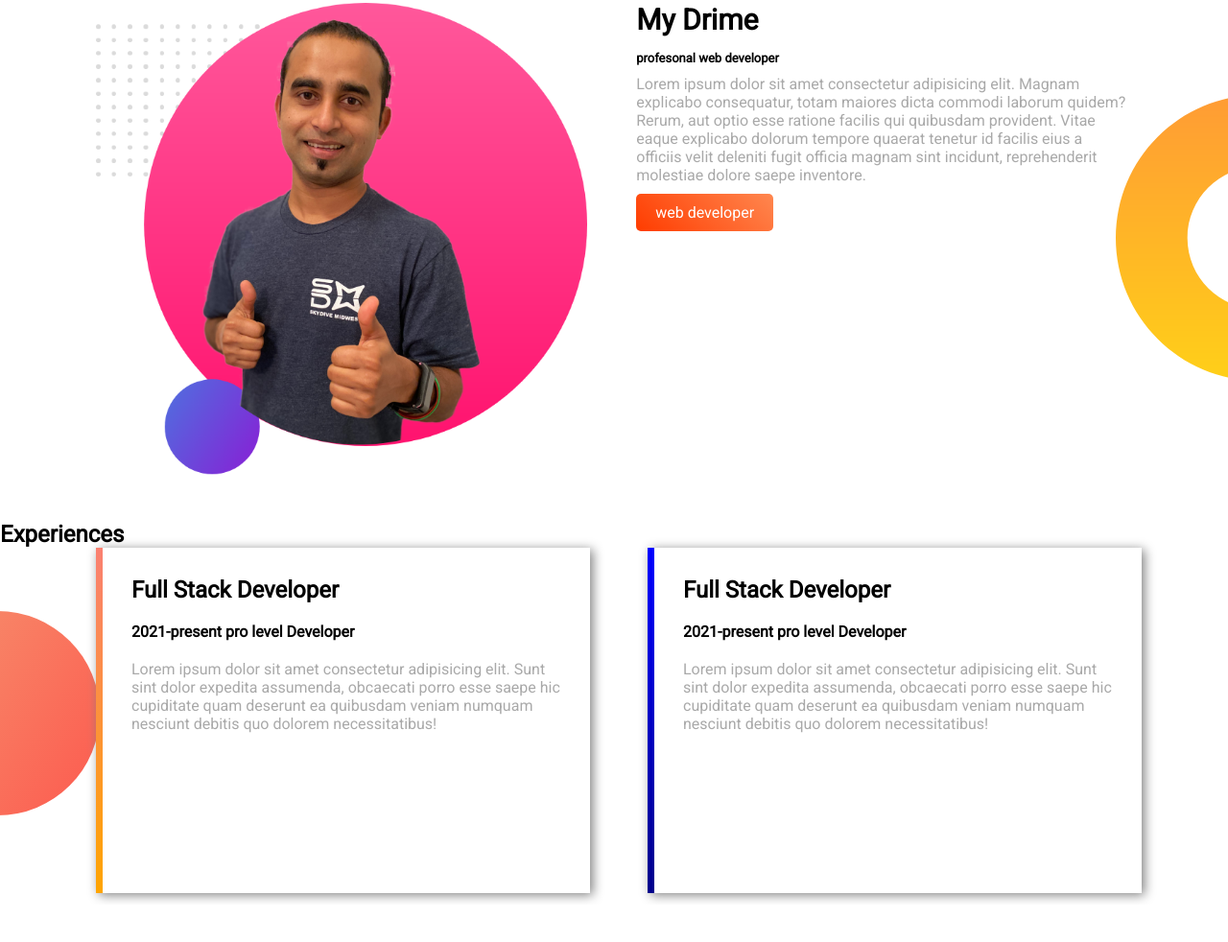
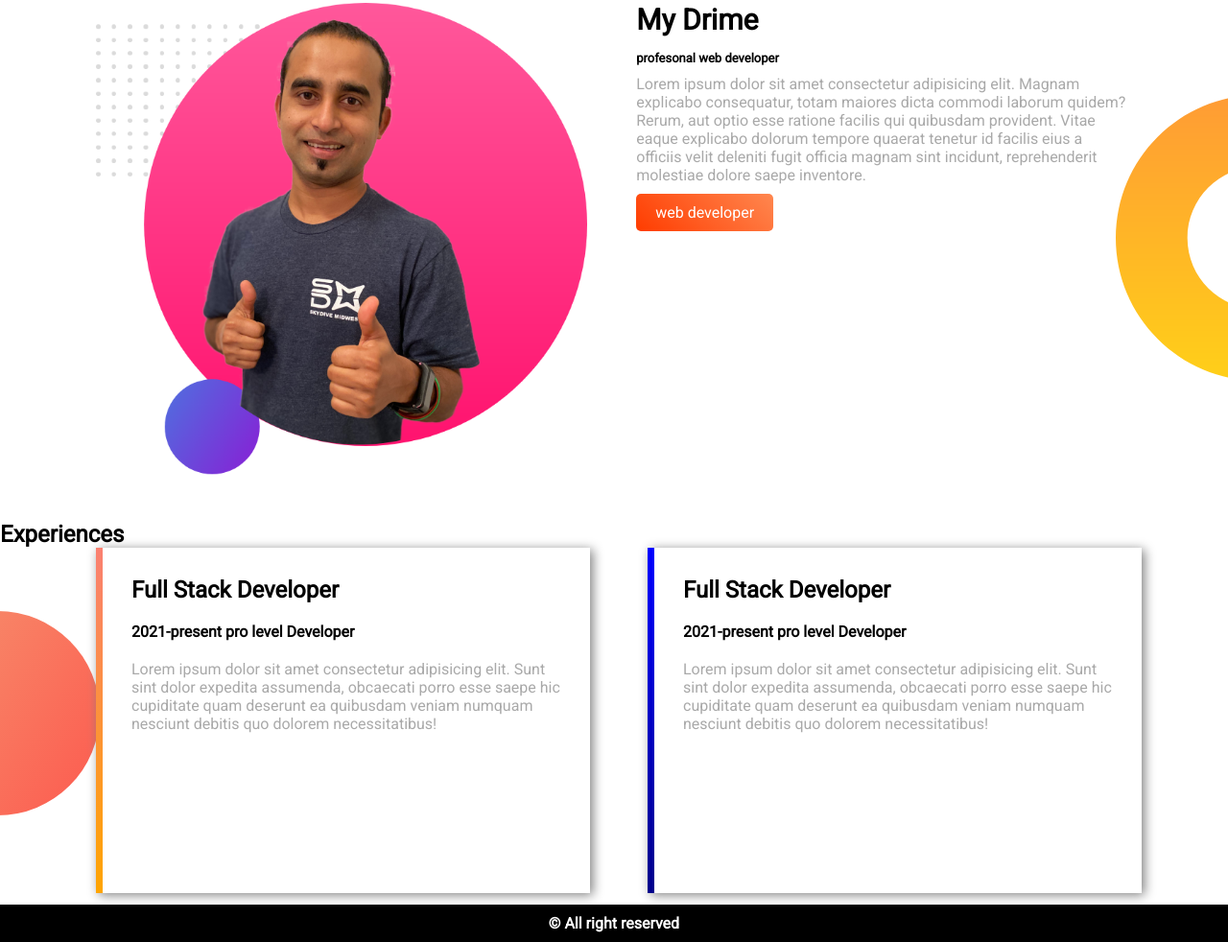
Before and after one commit to MD-Moniruzzaman-Arafat/portfolio-website, a plain HTML site: page index.html in a window 1280 px wide. Shown: the part 644-1626 px from the top of the page at 96% size. Before the commit the page ends 1587 px from the top, so only its background shows below. Drawn offline with Linux system fonts and the light colour scheme.

Commit message:
footer file upload

```diff
--- a/css/style.css
+++ b/css/style.css
@@ -133,3 +133,12 @@ body{
 .s2right p{
     color: darkgray;
 }
+/* sec2 end */
+.footer{
+    background-color: black;
+    padding: 10px;
+}
+.footer h4{
+    text-align: center;
+    color: white;
+}
--- a/index.html
+++ b/index.html
@@ -46,5 +46,9 @@
             <p>Lorem ipsum dolor sit amet consectetur adipisicing elit. Sunt sint dolor expedita assumenda, obcaecati porro esse saepe hic cupiditate quam deserunt ea quibusdam veniam numquam nesciunt debitis quo dolorem necessitatibus!</p>
         </div>
     </section>
+    <!-- sec2 end -->
+    <div class="footer">
+        <h4>&copy; All right reserved</h4>
+    </div>
 </body>
 </html>
```
